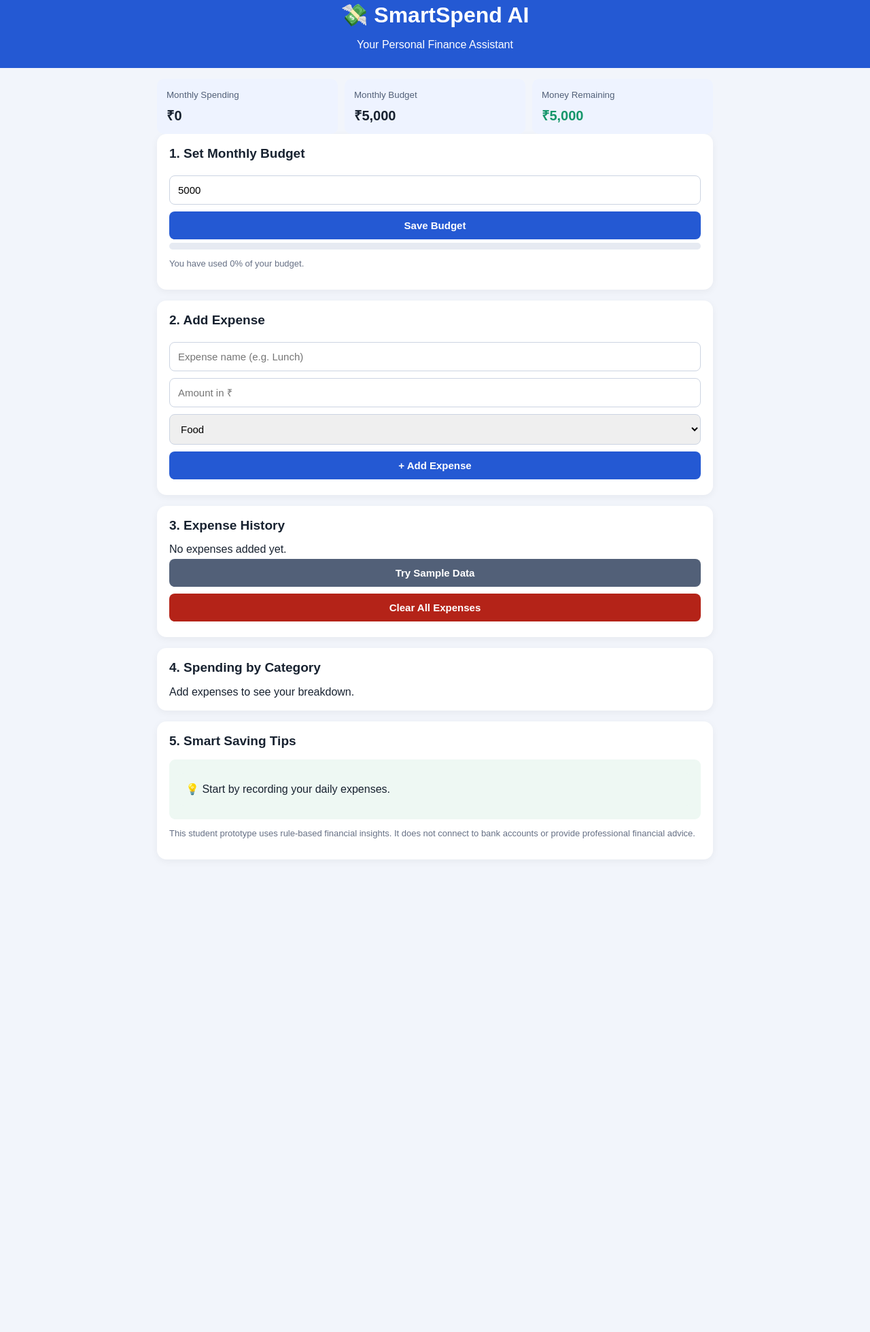
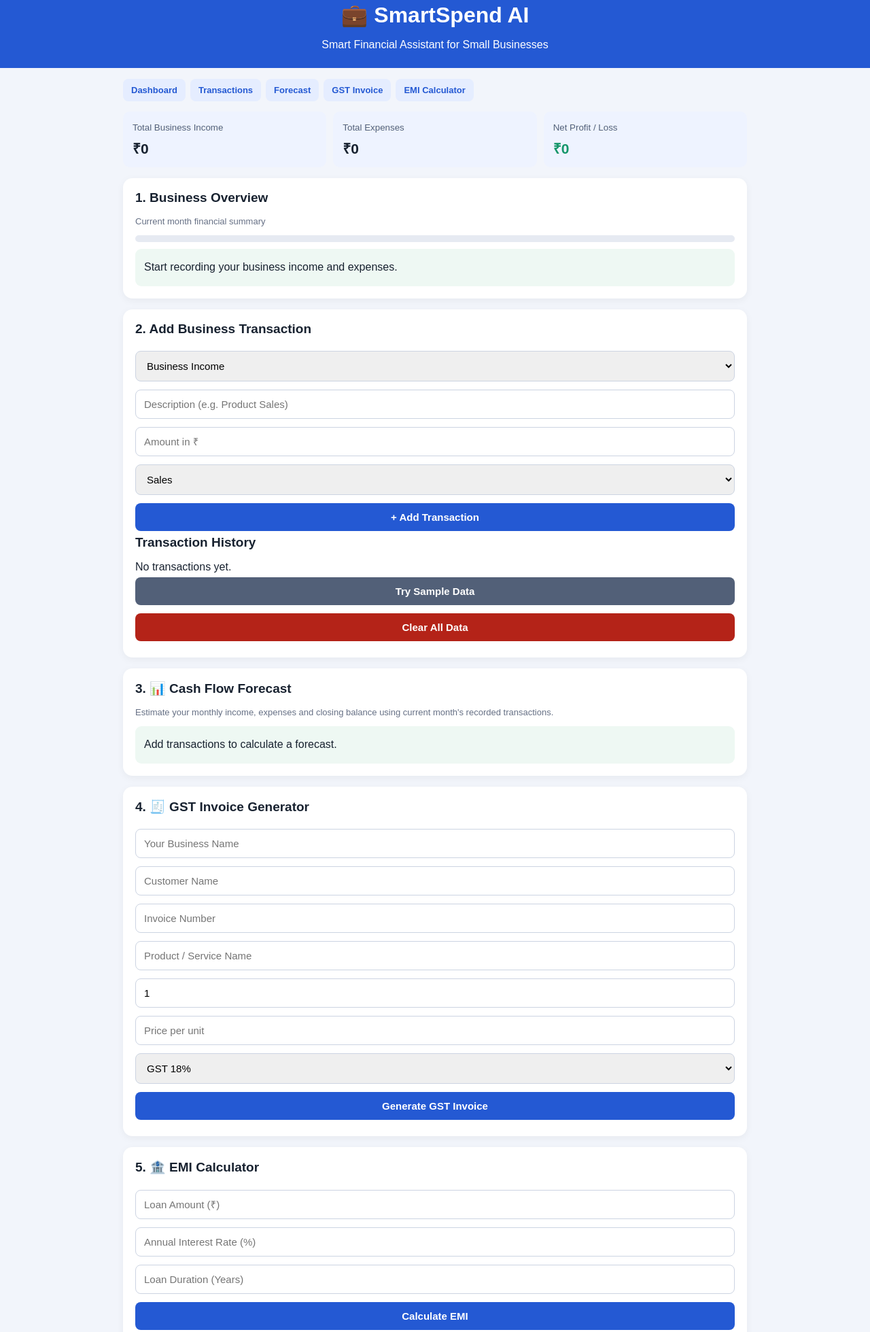
Before and after one commit to ranjanathangavel66-ship-it/SmartSpend-AI, a plain HTML site: page index.html in a window 1280 px wide. Shown: the part 22-1981 px from the top of the page at 68% size. Before the commit the page ends 1318 px from the top, so only its background shows below. Drawn offline with Linux system fonts and the light colour scheme.

Commit message:
Update index.html

```diff
--- a/index.html
+++ b/index.html
@@ -4,194 +4,587 @@
 <head>
 <meta charset="UTF-8">
 <meta name="viewport" content="width=device-width, initial-scale=1.0">
-<title>SmartSpend AI</title>
+<title>SmartSpend AI - Business Edition</title>
+
 <style>
 *{box-sizing:border-box}
-body{margin:0;font-family:Arial,sans-serif;background:#f2f5fb;color:#182230}
-header{background:#2459d3;color:white;padding:25px 16px;text-align:center}
+body{
+ margin:0;
+ font-family:Arial,sans-serif;
+ background:#f2f5fb;
+ color:#182230;
+}
+header{
+ background:#2459d3;
+ color:white;
+ padding:25px 15px;
+ text-align:center;
+}
 header h1{margin:0}
 header p{margin-bottom:0}
-main{max-width:850px;margin:auto;padding:16px}
-.card{background:white;padding:18px;margin-bottom:16px;border-radius:14px;box-shadow:0 3px 12px #0000000d}
+main{max-width:950px;margin:auto;padding:16px}
+.card{
+ background:white;
+ padding:18px;
+ margin-bottom:16px;
+ border-radius:14px;
+ box-shadow:0 3px 12px #0000000d;
+}
 h2{font-size:19px;margin-top:0}
-.stats{display:grid;grid-template-columns:repeat(3,1fr);gap:10px}
-.stat{background:#eef3ff;padding:14px;border-radius:10px;overflow-wrap:anywhere}
+.stats{
+ display:grid;
+ grid-template-columns:repeat(3,1fr);
+ gap:10px;
+ margin-bottom:16px;
+}
+.stat{
+ background:#eef3ff;
+ padding:14px;
+ border-radius:10px;
+ overflow-wrap:anywhere;
+}
 .stat small{color:#526078}
-.stat strong{display:block;font-size:20px;margin-top:8px}
-input,select,button{width:100%;padding:12px;margin:5px 0;border:1px solid #ccd4e2;border-radius:8px;font-size:15px}
-button{background:#2459d3;color:white;border:0;font-weight:bold;cursor:pointer}
-.delete{width:auto;background:#ffe9e7;color:#b42318;padding:7px 10px}
-.item{display:flex;justify-content:space-between;align-items:center;gap:8px;padding:10px 0;border-bottom:1px solid #eee}
+.stat strong{
+ display:block;
+ font-size:21px;
+ margin-top:8px;
+}
+input,select{
+ width:100%;
+ padding:12px;
+ margin:6px 0;
+ border:1px solid #ccd4e2;
+ border-radius:8px;
+ font-size:15px;
+}
+button{
+ width:100%;
+ padding:12px;
+ margin:6px 0;
+ border:0;
+ border-radius:8px;
+ background:#2459d3;
+ color:white;
+ font-size:15px;
+ font-weight:bold;
+ cursor:pointer;
+}
+.secondary{background:#526078}
+.delete{
+ width:auto;
+ background:#ffe9e7;
+ color:#b42318;
+ padding:7px 10px;
+}
+.item{
+ display:flex;
+ justify-content:space-between;
+ align-items:center;
+ gap:8px;
+ padding:10px 0;
+ border-bottom:1px solid #eee;
+}
 .muted{color:#667085;font-size:13px}
-.bar{height:10px;background:#e6eaf2;border-radius:10px;overflow:hidden}
-#progress{height:10px;background:#15966a;width:0%}
-.tip{background:#eef8f3;padding:12px;border-radius:9px;margin:8px 0;line-height:1.5}
-@media(max-width:520px){.stats{grid-template-columns:1fr}.stat strong{font-size:22px}}
+.result{
+ background:#eef8f3;
+ padding:13px;
+ border-radius:9px;
+ margin-top:10px;
+ line-height:1.8;
+}
+.bar{
+ height:10px;
+ background:#e6eaf2;
+ border-radius:10px;
+ overflow:hidden;
+}
+.fill{
+ height:10px;
+ background:#15966a;
+}
+nav{
+ display:flex;
+ flex-wrap:wrap;
+ gap:7px;
+ margin-bottom:15px;
+}
+nav a{
+ background:#e5edff;
+ color:#2459d3;
+ padding:9px 12px;
+ border-radius:8px;
+ text-decoration:none;
+ font-size:13px;
+ font-weight:bold;
+}
+footer{
+ text-align:center;
+ color:#667085;
+ padding:20px;
+ font-size:12px;
+}
+@media(max-width:520px){
+ .stats{grid-template-columns:1fr}
+ .stat strong{font-size:22px}
+}
+@media print{
+ body *{visibility:hidden}
+ #invoicePreview,#invoicePreview *{visibility:visible}
+ #invoicePreview{
+ position:absolute;
+ left:0;
+ top:0;
+ width:100%;
+ box-shadow:none;
+ }
+}
 </style>
 </head>
+
 <body>
+
 <header>
-<h1>💸 SmartSpend AI</h1>
-<p>Your Personal Finance Assistant</p>
+<h1>💼 SmartSpend AI</h1>
+<p>Smart Financial Assistant for Small Businesses</p>
 </header>
+
 <main>
-<section class="stats">
-<div class="stat"><small>Monthly Spending</small><strong id="total">₹0</strong></div>
-<div class="stat"><small>Monthly Budget</small><strong id="budgetShow">₹5000</strong></div>
-<div class="stat"><small>Money Remaining</small><strong id="remaining">₹5000</strong></div>
+
+<nav>
+<a href="#dashboard">Dashboard</a>
+<a href="#transactions">Transactions</a>
+<a href="#forecast">Forecast</a>
+<a href="#invoice">GST Invoice</a>
+<a href="#emi">EMI Calculator</a>
+</nav>
+
+<section class="stats" id="dashboard">
+<div class="stat">
+<small>Total Business Income</small>
+<strong id="incomeTotal">₹0</strong>
+</div>
+<div class="stat">
+<small>Total Expenses</small>
+<strong id="expenseTotal">₹0</strong>
+</div>
+<div class="stat">
+<small>Net Profit / Loss</small>
+<strong id="profitTotal">₹0</strong>
+</div>
 </section>
 
 <section class="card">
-<h2>1. Set Monthly Budget</h2>
-<input id="budget" type="number" min="1" value="5000" placeholder="Enter budget">
-<button onclick="saveBudget()">Save Budget</button>
-<div class="bar"><div id="progress"></div></div>
-<p id="budgetTip" class="muted"></p>
+<h2>1. Business Overview</h2>
+<p class="muted">Current month financial summary</p>
+<div class="bar">
+<div class="fill" id="profitBar" style="width:0%"></div>
+</div>
+<div id="businessTip" class="result">
+Add transactions to view your business insights.
+</div>
+</section>
+
+<section class="card" id="transactions">
+<h2>2. Add Business Transaction</h2>
+
+<select id="type">
+<option value="income">Business Income</option>
+<option value="expense">Business Expense</option>
+</select>
+
+<input id="description" maxlength="60"
+placeholder="Description (e.g. Product Sales)">
+
+<input id="amount" type="number" min="0.01"
+step="0.01" placeholder="Amount in ₹">
+
+<select id="category">
+<option>Sales</option>
+<option>Services</option>
+<option>Rent</option>
+<option>Salary</option>
+<option>Transport</option>
+<option>Materials</option>
+<option>Electricity</option>
+<option>Other</option>
+</select>
+
+<button onclick="addTransaction()">+ Add Transaction</button>
+
+<h2>Transaction History</h2>
+<div id="history">No transactions yet.</div>
+
+<button class="secondary" onclick="loadSample()">
+Try Sample Data
+</button>
+
+<button style="background:#b42318" onclick="clearData()">
+Clear All Data
+</button>
+</section>
+
+<section class="card" id="forecast">
+<h2>3. 📊 Cash Flow Forecast</h2>
+<p class="muted">
+Estimate your monthly income, expenses and closing balance
+using current month's recorded transactions.
+</p>
+
+<div class="result" id="forecastResult">
+Add business transactions to calculate your forecast.
+</div>
+</section>
+
+<section class="card" id="invoice">
+<h2>4. 🧾 GST Invoice Generator</h2>
+
+<input id="seller" maxlength="80"
+placeholder="Your Business Name">
+
+<input id="customer" maxlength="80"
+placeholder="Customer Name">
+
+<input id="invoiceNo" maxlength="30"
+placeholder="Invoice Number">
+
+<input id="product" maxlength="80"
+placeholder="Product / Service Name">
+
+<input id="qty" type="number" min="0.01"
+step="0.01" value="1" placeholder="Quantity">
+
+<input id="rate" type="number" min="0"
+step="0.01" placeholder="Price per unit">
+
+<select id="gstRate">
+<option value="0">GST 0%</option>
+<option value="5">GST 5%</option>
+<option value="12">GST 12%</option>
+<option value="18" selected>GST 18%</option>
+<option value="28">GST 28%</option>
+</select>
+
+<button onclick="generateInvoice()">
+Generate GST Invoice
+</button>
+
+<div id="invoicePreview"></div>
+
+</section>
+
+<section class="card" id="emi">
+<h2>5. 🏦 EMI Calculator</h2>
+
+<input id="loan" type="number" min="1"
+placeholder="Loan Amount (₹)">
+
+<input id="interest" type="number" min="0"
+step="0.01" placeholder="Annual Interest Rate (%)">
+
+<input id="years" type="number" min="0.01"
+step="0.01" placeholder="Loan Duration (Years)">
+
+<button onclick="calculateEMI()">Calculate EMI</button>
+
+<div id="emiResult" class="result">
+Enter loan details to calculate monthly EMI.
+</div>
 </section>
 
 <section class="card">
-<h2>2. Add Expense</h2>
-<input id="name" maxlength="60" placeholder="Expense name (e.g. Lunch)">
-<input id="amount" type="number" min="0.01" step="0.01" placeholder="Amount in ₹">
-<select id="category">
-<option>Food</option>
-<option>Travel</option>
-<option>Education</option>
-<option>Shopping</option>
-<option>Bills</option>
-<option>Health</option>
-<option>Other</option>
-</select>
-<button onclick="addExpense()">+ Add Expense</button>
+<h2>6. 💡 Smart Business Tips</h2>
+<div id="tips" class="result">
+Add transactions to receive business insights.
+</div>
+<p class="muted">
+This prototype uses rule-based calculations.
+Forecasts are estimates, not guaranteed results.
+</p>
 </section>
 
-<section class="card">
-<h2>3. Expense History</h2>
-<div id="list">No expenses added yet.</div>
-<button onclick="loadSample()" style="background:#526078">Try Sample Data</button>
-<button onclick="clearAll()" style="background:#b42318">Clear All Expenses</button>
-</section>
-
-<section class="card">
-<h2>4. Spending by Category</h2>
-<div id="categories">Add expenses to see your breakdown.</div>
-</section>
-
-<section class="card">
-<h2>5. Smart Saving Tips</h2>
-<div id="tips" class="tip">Add your expenses to receive budget tips.</div>
-<p class="muted">This student prototype uses rule-based financial insights. It does not connect to bank accounts or provide professional financial advice.</p>
-</section>
 </main>
 
+<footer>
+SmartSpend AI | Arthaton 2026 Prototype
+</footer>
+
 <script>
-let budgetAmount=Number(localStorage.getItem("smartBudget"))||5000;
-let expenses=[];
+
+let transactions=[];
+
 try{
-expenses=JSON.parse(localStorage.getItem("smartExpenses")||"[]");
-if(!Array.isArray(expenses))expenses=[];
-}catch(e){expenses=[];}
+ transactions=JSON.parse(
+ localStorage.getItem("businessTransactions")||"[]"
+ );
+ if(!Array.isArray(transactions))transactions=[];
+}catch(e){
+ transactions=[];
+}
 
 function money(n){
-return "₹"+Number(n).toLocaleString("en-IN",{maximumFractionDigits:2});
+ return "₹"+Number(n).toLocaleString("en-IN",{
+ maximumFractionDigits:2
+ });
 }
+
 function safe(s){
  return String(s).replace(/[&<>"']/g,function(c){
-return {"&":"&amp;","<":"&lt;",">":"&gt;",'"':"&quot;","'":"&#39;"}[c];
+ return {
+ "&":"&amp;",
+ "<":"&lt;",
+ ">":"&gt;",
+ '"':"&quot;",
+ "'":"&#39;"
+ }[c];
  });
 }
-function persist(){
-localStorage.setItem("smartBudget",budgetAmount);
-localStorage.setItem("smartExpenses",JSON.stringify(expenses));
+
+function save(){
+ localStorage.setItem(
+ "businessTransactions",
+ JSON.stringify(transactions)
+ );
 }
+
 function currentMonth(){
  let now=new Date();
-return expenses.filter(e=>{
-let d=new Date(e.date);
-return d.getMonth()===now.getMonth()&&d.getFullYear()===now.getFullYear();
+ return transactions.filter(t=>{
+ let d=new Date(t.date);
+ return d.getMonth()===now.getMonth()
+ &&d.getFullYear()===now.getFullYear();
  });
 }
-function saveBudget(){
-let value=Number(document.getElementById("budget").value);
-if(!Number.isFinite(value)||value<=0){
-alert("Please enter a budget greater than zero.");return;
-}
-budgetAmount=value;
-persist();render();
-}
-function addExpense(){
-let name=document.getElementById("name").value.trim();
+
+function addTransaction(){
+
+ let type=document.getElementById("type").value;
+ let description=document.getElementById("description").value.trim();
  let amount=Number(document.getElementById("amount").value);
  let category=document.getElementById("category").value;
-if(!name||!Number.isFinite(amount)||amount<=0){
-alert("Enter an expense name and a valid amount.");return;
+
+ if(!description||!Number.isFinite(amount)||amount<=0){
+ alert("Enter a valid description and amount.");
+ return;
  }
-expenses.push({id:Date.now(),name:name,amount:amount,category:category,date:new Date().toISOString()});
-document.getElementById("name").value="";
+
+ transactions.push({
+ id:Date.now(),
+ type,
+ description,
+ amount,
+ category,
+ date:new Date().toISOString()
+ });
+
+ document.getElementById("description").value="";
  document.getElementById("amount").value="";
-persist();render();
+
+ save();
+ render();
 }
-function deleteExpense(id){
-expenses=expenses.filter(e=>e.id!==id);
-persist();render();
+
+function deleteTransaction(id){
+ transactions=transactions.filter(t=>t.id!==id);
+ save();
+ render();
 }
-function clearAll(){
-if(confirm("Delete all expenses?")){
-expenses=[];persist();render();
+
+function clearData(){
+ if(confirm("Delete all business transactions?")){
+ transactions=[];
+ save();
+ render();
  }
 }
+
 function loadSample(){
+
  let now=new Date().toISOString();
-expenses.push(
-{id:Date.now()+1,name:"Lunch",amount:120,category:"Food",date:now},
-{id:Date.now()+2,name:"Bus fare",amount:40,category:"Travel",date:now},
-{id:Date.now()+3,name:"Notebook",amount:180,category:"Education",date:now},
-{id:Date.now()+4,name:"Snacks",amount:80,category:"Food",date:now}
+
+ transactions.push(
+ {id:Date.now()+1,type:"income",description:"Product Sales",amount:25000,category:"Sales",date:now},
+ {id:Date.now()+2,type:"income",description:"Service Income",amount:10000,category:"Services",date:now},
+ {id:Date.now()+3,type:"expense",description:"Shop Rent",amount:5000,category:"Rent",date:now},
+ {id:Date.now()+4,type:"expense",description:"Materials",amount:4000,category:"Materials",date:now},
+ {id:Date.now()+5,type:"expense",description:"Electricity",amount:1000,category:"Electricity",date:now}
  );
-persist();render();
+
+ save();
+ render();
 }
+
 function render(){
+
  let list=currentMonth();
-let total=list.reduce((sum,e)=>sum+e.amount,0);
-let left=budgetAmount-total;
-let percent=Math.min(100,total/budgetAmount*100);
-document.getElementById("total").textContent=money(total);
-document.getElementById("budgetShow").textContent=money(budgetAmount);
-document.getElementById("remaining").textContent=money(left);
-document.getElementById("remaining").style.color=left<0?"#b42318":"#15966a";
-document.getElementById("budget").value=budgetAmount;
-document.getElementById("progress").style.width=percent+"%";
-document.getElementById("progress").style.background=total>budgetAmount?"#d92d20":total>budgetAmount*.8?"#f79009":"#15966a";
-document.getElementById("budgetTip").textContent="You have used "+Math.round(percent)+"% of your budget.";
 
-let history=[...expenses].sort((a,b)=>b.id-a.id);
-document.getElementById("list").innerHTML=history.length?history.map(e=>
-'<div class="item"><div><b>'+safe(e.name)+'</b><div class="muted">'+safe(e.category)+' · '+new Date(e.date).toLocaleDateString("en-IN")+'</div></div><div><b>'+money(e.amount)+'</b> <button class="delete" onclick="deleteExpense('+e.id+')">×</button></div></div>'
-).join(""):"No expenses added yet.";
+ let income=list
+ .filter(t=>t.type==="income")
+ .reduce((s,t)=>s+t.amount,0);
 
-let groups={};
-list.forEach(e=>groups[e.category]=(groups[e.category]||0)+e.amount);
-let keys=Object.keys(groups).sort((a,b)=>groups[b]-groups[a]);
-document.getElementById("categories").innerHTML=keys.length?keys.map(k=>
-'<p>'+safe(k)+': <b>'+money(groups[k])+'</b></p><div class="bar"><div style="height:10px;width:'+(groups[k]/(total||1)*100)+'%;background:#6287ef"></div></div>'
-).join(""):"Add expenses to see your breakdown.";
+ let expense=list
+ .filter(t=>t.type==="expense")
+ .reduce((s,t)=>s+t.amount,0);
+
+ let profit=income-expense;
+
+ document.getElementById("incomeTotal").textContent=money(income);
+ document.getElementById("expenseTotal").textContent=money(expense);
+
+ let profitElement=document.getElementById("profitTotal");
+ profitElement.textContent=money(profit);
+ profitElement.style.color=profit<0?"#b42318":"#15966a";
+
+ let percent=income>0?Math.min(100,Math.max(0,profit/income*100)):0;
+ document.getElementById("profitBar").style.width=percent+"%";
+
+ let history=[...transactions].sort(
+ (a,b)=>new Date(b.date)-new Date(a.date)
+ );
+
+ document.getElementById("history").innerHTML=
+ history.length?history.map(t=>
+ '<div class="item"><div><b>'+
+ safe(t.description)+
+ '</b><div class="muted">'+safe(t.category)+
+ ' · '+new Date(t.date).toLocaleDateString("en-IN")+
+ ' · '+(t.type==="income"?"Income":"Expense")+
+ '</div></div><div><b>'+
+ (t.type==="income"?"+":"-")+money(t.amount)+
+ '</b><button class="delete" onclick="deleteTransaction('+t.id+')">×</button></div></div>'
+ ).join(""):"No transactions yet.";
+
+ let tip="";
+
+ if(!list.length){
+ tip="Start recording your business income and expenses.";
+ }else if(profit<0){
+ tip="Your business expenses are higher than income. Review spending.";
+ }else if(expense>income*.8){
+ tip="Expenses are using a large part of your income. Review costs.";
+ }else{
+ tip="Your recorded income is higher than expenses. Continue tracking cash flow.";
+ }
+
+ document.getElementById("businessTip").textContent=tip;
+
+ updateForecast(income,expense);
 
  let tips=[];
-if(!list.length){
-tips.push("Start by recording your daily expenses.");
+ if(list.length){
+ tips.push("Record all business transactions regularly.");
+ if(profit<0)tips.push("Review expenses and compare them with business income.");
+ else tips.push("Track your monthly profit to understand business performance.");
+ tips.push("Keep invoices and transaction records for accounting.");
+ }
+ document.getElementById("tips").textContent=
+ tips.length?tips.join(" "):"Add transactions to receive business tips.";
+}
+
+function updateForecast(income,expense){
+
+ let now=new Date();
+ let elapsed=now.getDate();
+ let days=new Date(
+ now.getFullYear(),now.getMonth()+1,0
+ ).getDate();
+
+ let projectedIncome=income/days*days;
+ let projectedExpense=expense/days*days;
+
+ if(!currentMonth().length){
+ document.getElementById("forecastResult").textContent=
+ "Add transactions to calculate a forecast.";
+ return;
+ }
+
+ let projectedProfit=projectedIncome-projectedExpense;
+
+ document.getElementById("forecastResult").innerHTML=
+ "<b>Estimated monthly income:</b> "+money(projectedIncome)+
+ "<br><b>Estimated monthly expenses:</b> "+money(projectedExpense)+
+ "<br><b>Estimated monthly net:</b> "+money(projectedProfit)+
+ "<br><small>Based on recorded current-month totals. "+
+ "A simple projection, not a future guarantee.</small>";
+}
+
+function generateInvoice(){
+
+ let seller=document.getElementById("seller").value.trim();
+ let customer=document.getElementById("customer").value.trim();
+ let invoiceNo=document.getElementById("invoiceNo").value.trim();
+ let product=document.getElementById("product").value.trim();
+
+ let qty=Number(document.getElementById("qty").value);
+ let rate=Number(document.getElementById("rate").value);
+ let gst=Number(document.getElementById("gstRate").value);
+
+ if(!seller||!customer||!invoiceNo||!product||
+ !Number.isFinite(qty)||qty<=0||
+ !Number.isFinite(rate)||rate<0){
+ alert("Please enter all valid invoice details.");
+ return;
+ }
+
+ let subtotal=qty*rate;
+ let tax=subtotal*gst/100;
+ let total=subtotal+tax;
+
+ document.getElementById("invoicePreview").innerHTML=
+ '<div class="card">'+
+ '<h2>BUSINESS TAX INVOICE</h2>'+
+ '<p><b>Business:</b> '+safe(seller)+'</p>'+
+ '<p><b>Customer:</b> '+safe(customer)+'</p>'+
+ '<p><b>Invoice No:</b> '+safe(invoiceNo)+'</p>'+
+ '<p><b>Date:</b> '+new Date().toLocaleDateString("en-IN")+'</p>'+
+ '<hr>'+
+ '<p><b>Product / Service:</b> '+safe(product)+'</p>'+
+ '<p><b>Quantity:</b> '+qty+'</p>'+
+ '<p><b>Price per unit:</b> '+money(rate)+'</p>'+
+ '<p><b>Subtotal:</b> '+money(subtotal)+'</p>'+
+ '<p><b>GST Rate:</b> '+gst+'%</p>'+
+ '<p><b>GST Amount:</b> '+money(tax)+'</p>'+
+ '<h2>Total: '+money(total)+'</h2>'+
+ '<p class="muted">Prototype invoice. Verify applicable GST rules and invoice requirements before issuing an actual tax invoice.</p>'+
+ '<button onclick="window.print()">Print / Save as PDF</button>'+
+ '</div>';
+}
+
+function calculateEMI(){
+
+ let principal=Number(document.getElementById("loan").value);
+ let annual=Number(document.getElementById("interest").value);
+ let years=Number(document.getElementById("years").value);
+
+ if(!Number.isFinite(principal)||principal<=0||
+ !Number.isFinite(annual)||annual<0||
+ !Number.isFinite(years)||years<=0){
+ alert("Enter valid loan details.");
+ return;
+ }
+
+ let months=years*12;
+ let r=annual/1200;
+ let emi;
+
+ if(r===0){
+ emi=principal/months;
  }else{
-if(left<0)tips.push("You are over budget by "+money(-left)+". Review non-essential expenses.");
-else if(percent>=80)tips.push("You have used most of your budget. Keep "+money(left)+" for essential needs.");
-else tips.push("You have "+money(left)+" remaining. Keep tracking your expenses.");
-if(keys.length){
-tips.push("Your highest spending category is "+keys[0]+". Check whether you can save money there.");
+ let factor=Math.pow(1+r,months);
+ emi=principal*r*factor/(factor-1);
  }
-tips.push("Try planning your weekly expenses and saving a small amount regularly.");
+
+ let total=emi*months;
+ let interestAmount=total-principal;
+
+ document.getElementById("emiResult").innerHTML=
+ "<b>Monthly EMI:</b> "+money(emi)+
+ "<br><b>Total Interest:</b> "+money(interestAmount)+
+ "<br><b>Total Repayment:</b> "+money(total)+
+ "<br><small>Illustrative calculation. Actual lender charges may differ.</small>";
 }
-document.getElementById("tips").innerHTML=tips.map(t=>'<div class="tip">💡 '+safe(t)+'</div>').join("");
-persist();
-}
+
 render();
+
 </script>
 </body>
 </html>
```
Lines whose indentation alone changed are shown as unchanged.
